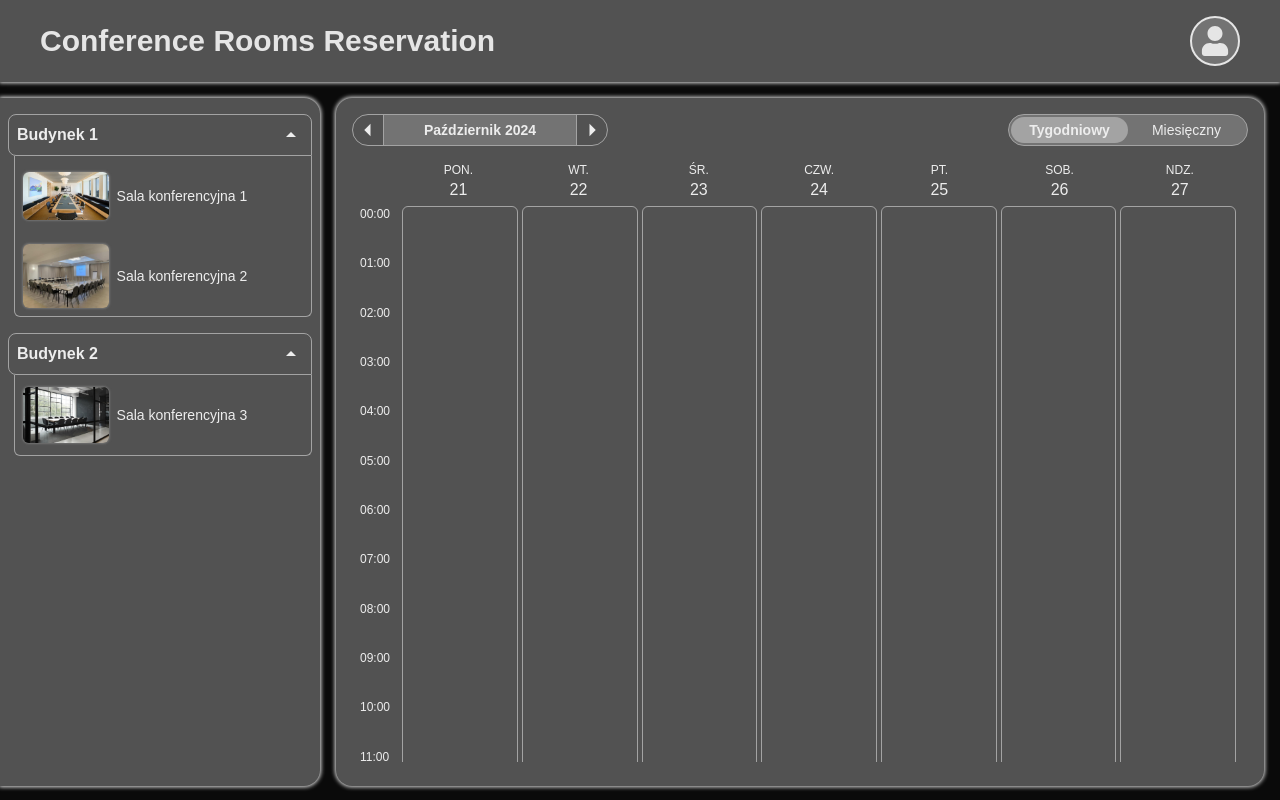
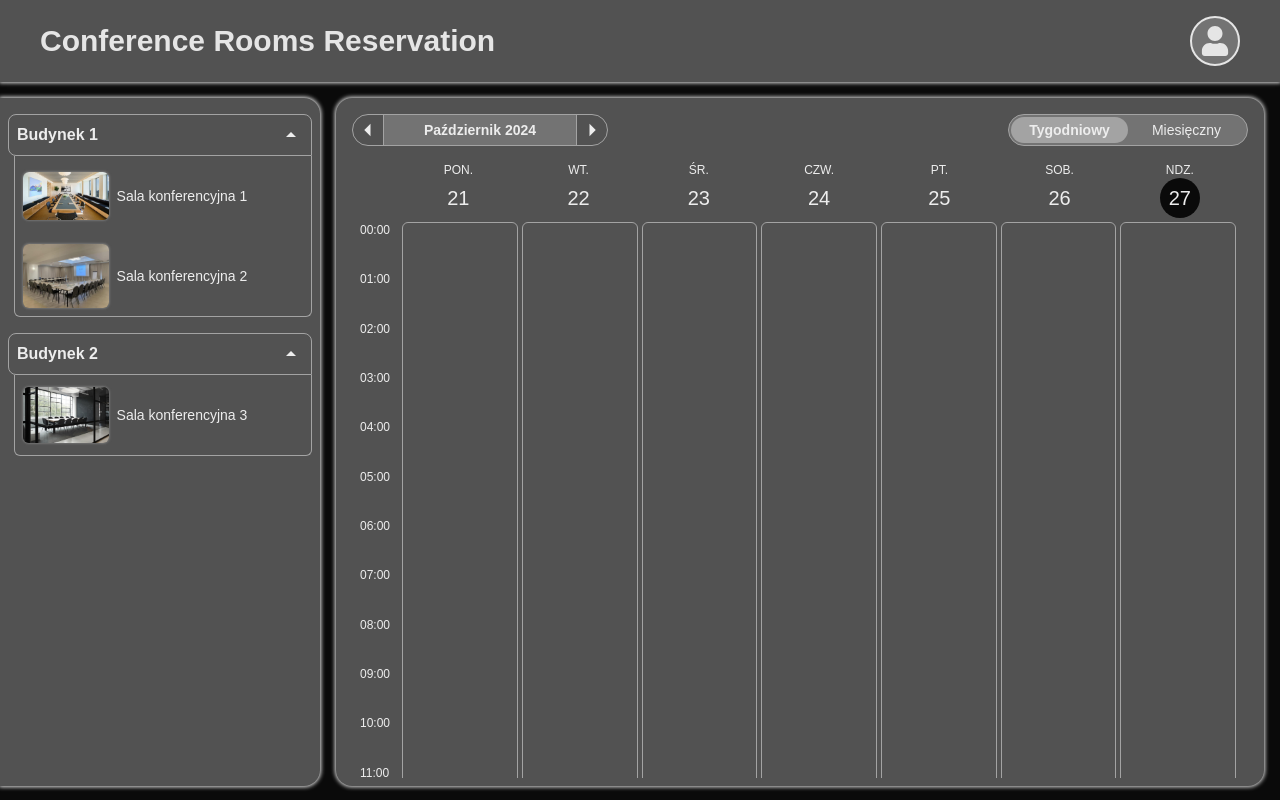
Before and after one commit to p-cholocinski/conference-rooms-reservation, a Next.js app: page / in a window 1280 px wide. Both pictures are taken after a click on the button "Tygodniowy". Built offline with nearby package versions, Linux system fonts and the light colour scheme.

Commit message:
ReservationWeek styling

```diff
--- a/src/app/components/Calendars/components/Calendar/Calendar.tsx
+++ b/src/app/components/Calendars/components/Calendar/Calendar.tsx
@@ -30,10 +30,10 @@ export default function Calendar() {
     },
     {
       reservationId: 'reservation-3',
-      dateFrom: new Date('2024-11-20T07:00:00').toISOString(),
-      dateTo: new Date('2024-11-20T08:00:00').toISOString(),
+      dateFrom: new Date('2024-11-20T06:30:00').toISOString(),
+      dateTo: new Date('2024-11-20T08:30:00').toISOString(),
       category: 'spotkanie',
-      description: 'Testowe 1',
+      description: 'Jakiś tam testowy długi tekst tak żeby sprawdzić czy wszystko mi się zmieści',
       roomId: 'room-1',
       userId: 'user-1',
     },
--- a/src/app/components/Calendars/components/Calendar/CalendarWeek/CalendarWeek.tsx
+++ b/src/app/components/Calendars/components/Calendar/CalendarWeek/CalendarWeek.tsx
@@ -15,9 +15,14 @@ export default function CalendarWeek({ calendarDays, reservations }: Props) {
         <div className="w-10"></div>
         <div className="w-full">
           <WeekRow />
-          <div className="grid grid-cols-7 text-center">
+          <div className="grid grid-cols-7 text-xl text-center">
             {calendarDays?.map((weekDay) => (
-              <div key={weekDay.date.toLowerCase()}>{weekDay.dayNumber}</div>
+              <div
+                key={weekDay.date.toLowerCase()}
+                className={`w-10 h-10 rounded-full mx-auto content-center ${weekDay.currentDay ? 'bg-neutral-950' : ''}`}
+              >
+                {weekDay.dayNumber}
+              </div>
             ))}
           </div>
         </div>
--- a/src/app/components/Calendars/components/Calendar/CalendarWeek/ReservationWeek.tsx
+++ b/src/app/components/Calendars/components/Calendar/CalendarWeek/ReservationWeek.tsx
@@ -8,18 +8,23 @@ type Props = {
 
 export default function ReservationWeek({ dayReservation }: Props) {
 
-  const elementRef = useRef<HTMLDivElement>(null)
+  const wholeElement = useRef<HTMLDivElement>(null)
+  const contentElement = useRef<HTMLDivElement>(null)
+
   const format = useFormatter()
 
   const [elementTop, setElementTop] = useState(0)
   const [elementHeight, setElementHeight] = useState(0)
+  const [contentLineCount, setContentLineCount] = useState(0)
+  const [descMaxHeight, setDescMaxHeight] = useState('')
+  const [formatedTimeFrom, setFormatedTimeFrom] = useState('')
+  const [formatedTimeTo, setFormatedTimeTo] = useState('')
 
   useEffect(() => {
-    if (elementRef.current) {
+    if (wholeElement.current) {
       setElementTop(getReservationWeekTop(new Date(dayReservation.dateFrom), 1200))
       setElementHeight(getReservationWeekHeight(new Date(dayReservation.dateFrom), new Date(dayReservation.dateTo), 1200))
     }
-  }, [])
 
     const getFormatedTime = (date: string): string => {
 
@@ -32,21 +37,42 @@ export default function ReservationWeek({ dayReservation }: Props) {
       return formatedTime
     }
 
+    setFormatedTimeFrom(getFormatedTime(dayReservation.dateFrom))
+    setFormatedTimeTo(getFormatedTime(dayReservation.dateTo))
+  }, [])
+
+  useEffect(() => {
+    if (contentElement.current && wholeElement.current) {
+      const contentHeight = contentElement.current.getBoundingClientRect().height - 8
+
+      const lineHeight = parseFloat(window.getComputedStyle(wholeElement.current).lineHeight)
+
+      const lineCount = Math.floor(contentHeight / lineHeight)
+      const descMaxHeight = ((lineCount - 1) * lineHeight) + 'px'
+
+      setContentLineCount(lineCount)
+      setDescMaxHeight(descMaxHeight)
+    }
+  }, [elementHeight])
+
   return (
     <div
-      ref={elementRef}
+      ref={wholeElement}
       className="absolute left-0 right-0 mx-1 bg-neutral-500 text-xs rounded-md overflow-hidden hover:cursor-pointer hover:bg-neutral-700"
       style={{ top: elementTop + 'px', height: elementHeight + 'px' }}
     >
-      <div className={`flex ${elementHeight > 30 ? 'flex-col *:truncate p-1' : 'flex-row gap-1 truncate px-1'}`}>
+      <div
+        ref={contentElement}
+        className={`flex h-full ${contentLineCount <= 1 ? 'flex-row gap-1 truncate' : 'flex-col *:overflow-hidden'} ${contentLineCount === 0 ? 'px-1 text-[11px] items-center' : 'p-1'}`}
+      >
         <div
           className="font-bold"
-          title={dayReservation.description}
+          style={{ maxHeight: descMaxHeight }}
         >
           {dayReservation.description}
         </div>
-        <div>
-          {getFormatedTime(dayReservation.dateFrom) + ' - ' + getFormatedTime(dayReservation.dateTo)}
+        <div className="whitespace-nowrap">
+          {formatedTimeFrom + ' - ' + formatedTimeTo}
         </div>
       </div>
     </div>
```
Lines whose indentation alone changed are shown as unchanged.
